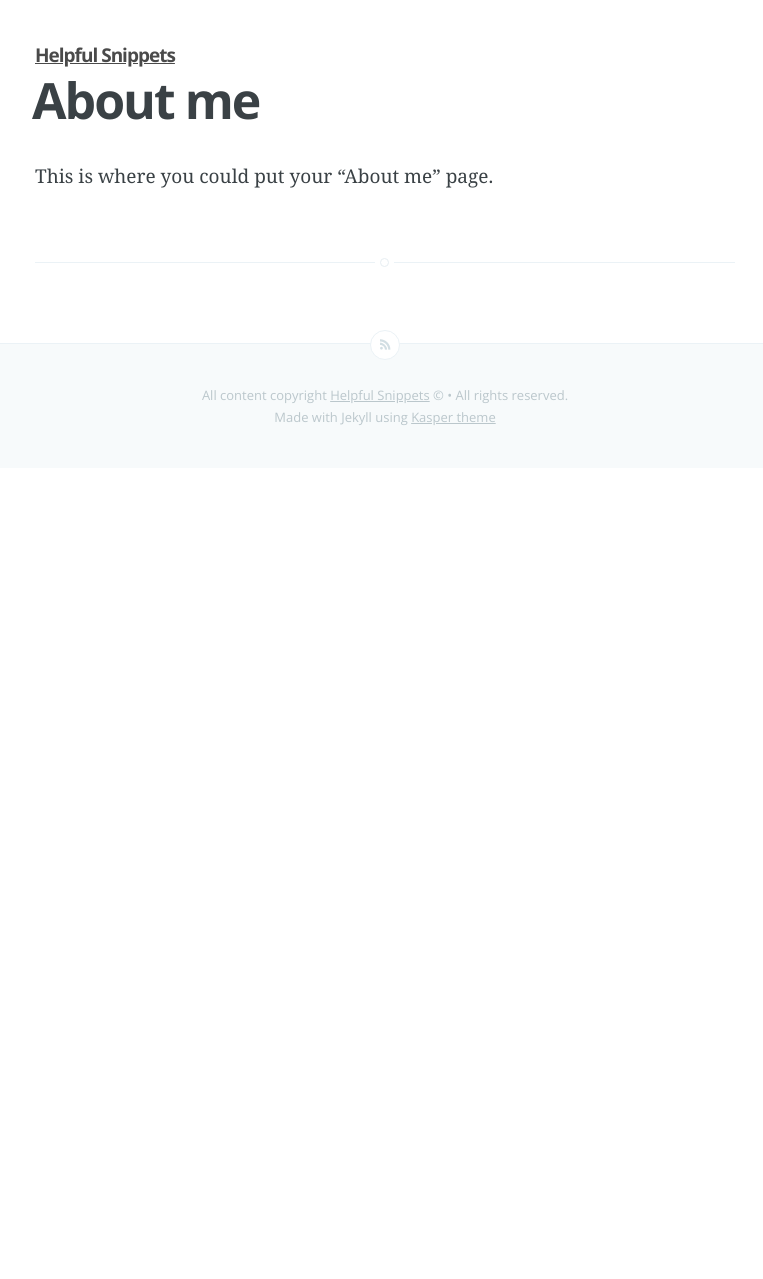
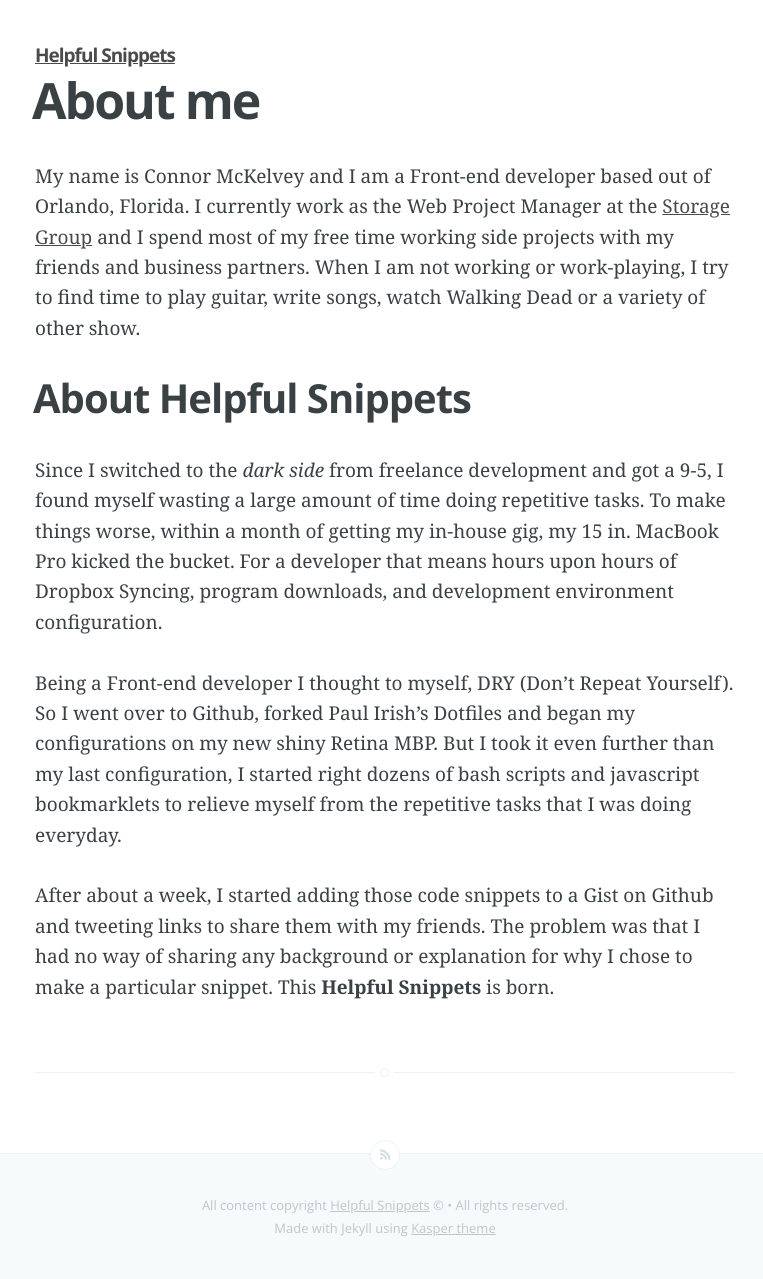
Before and after one commit to Helpful-Snippets/helpful-snippets.github.io, a Jekyll site: the page built from about.md, in a window 1280 px wide. Shown: the whole page, without its empty margins (255-1018 px from the left). Built offline with Jekyll 4.4.1, drawn with Linux system fonts in a browser that asks for light colours; Markdown is read by kramdown in place of the engine named in the settings; before the commit the page ends 940 px from its top, so only the background shows below that.

Commit message:
about page content

```diff
--- a/about.md
+++ b/about.md
@@ -3,4 +3,11 @@ layout: page
 title: About me
 ---
 
-This is where you could put your "About me" page.
+My name is Connor McKelvey and I am a Front-end developer based out of Orlando, Florida. I currently work as the Web Project Manager at the [Storage Group](http://storageinternetmarketing.com) and I spend most of my free time working side projects with my friends and business partners. When I am not working or work-playing, I try to find time to play guitar, write songs, watch Walking Dead or a variety of other show.
+
+##About Helpful Snippets
+Since I switched to the *dark side* from freelance development and got a 9-5, I found myself wasting a large amount of time doing repetitive tasks. To make things worse, within a month of getting my in-house gig, my 15 in. MacBook Pro kicked the bucket. For a developer that means hours upon hours of Dropbox Syncing, program downloads, and development environment configuration.
+
+Being a Front-end developer I thought to myself, DRY (Don't Repeat Yourself). So I went over to Github, forked Paul Irish's Dotfiles and began my configurations on my new shiny Retina MBP. But I took it even further than my last configuration, I started right dozens of bash scripts and javascript bookmarklets to  relieve myself from the repetitive tasks that I was doing everyday.
+
+After about a week, I started adding those code snippets to a Gist on Github and tweeting links to share them with my friends. The problem was that I had no way of sharing any background or explanation for why I chose to make a particular snippet. This **Helpful Snippets** is born.
```
